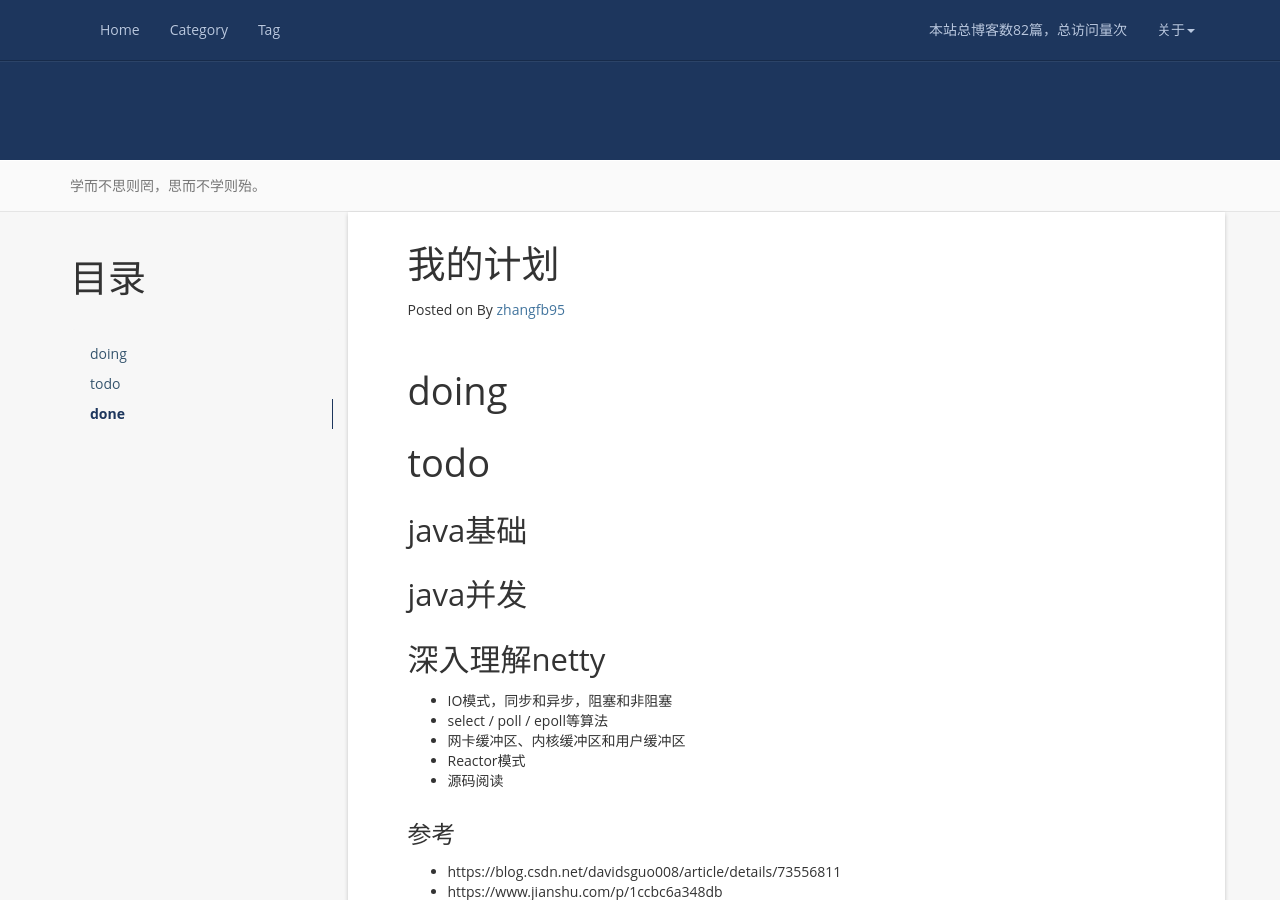
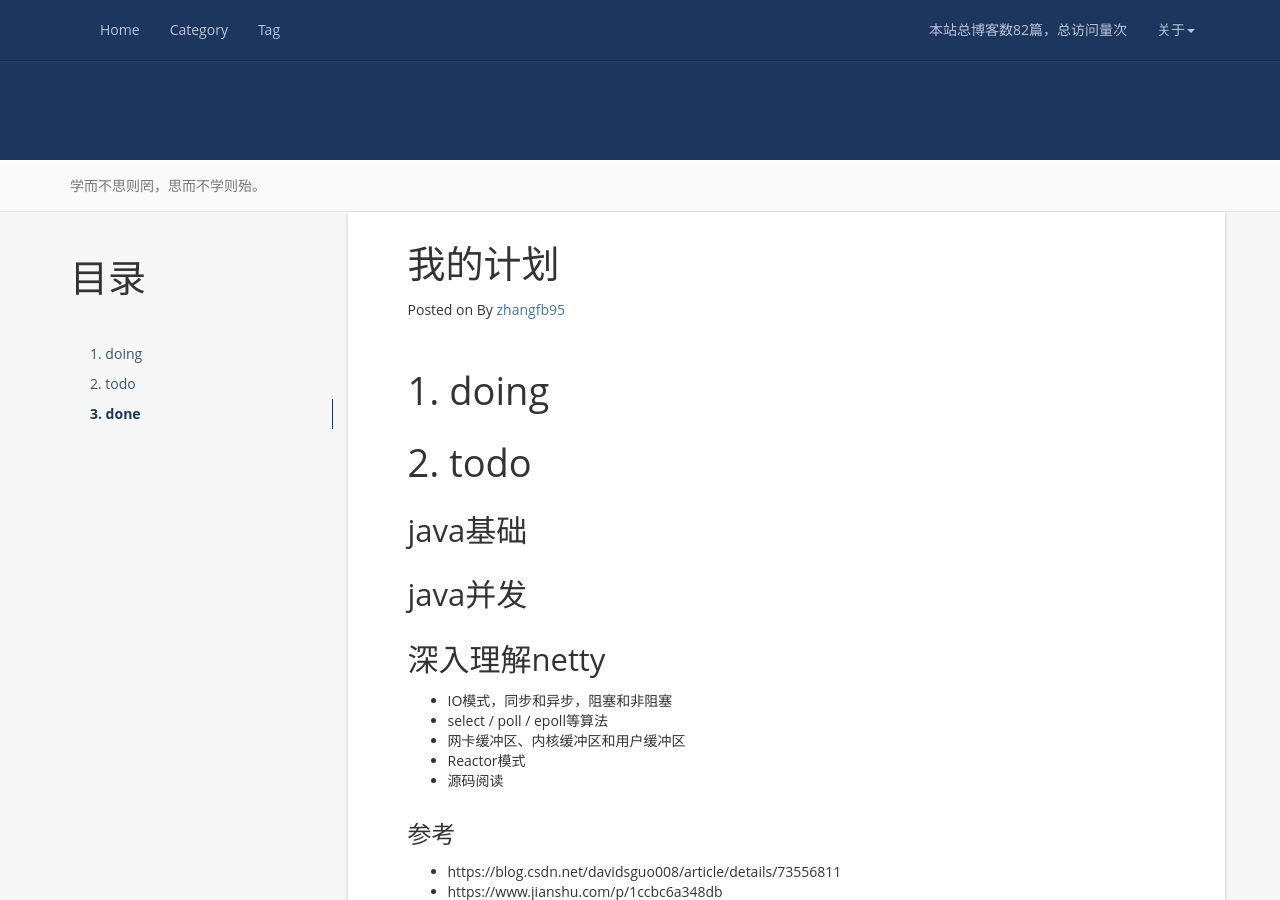
Before and after one commit to zhangfb95/zhangfb95.github.io.bak, a Jekyll site: the page built from plan.md, in a window 1280 px wide and 900 px high. Built offline with Jekyll 4.4.1, drawn with Linux system fonts in a browser that asks for light colours; nearby versions of some CDN libraries; a script that is not in the unit is left out; comment, search, counter and statistics services are not loaded.

Commit message:
添加序号

```diff
--- a/plan.md
+++ b/plan.md
@@ -7,9 +7,9 @@ permalink: /plan/
 * content
 {:toc}
 
-# doing
+# 1. doing
 
-# todo
+# 2. todo
 
 ## java基础
 
@@ -121,4 +121,4 @@ feign / eureka / hystrix / zuul
 
 ## DNS和域名解析、CDN
 
-# done
+# 3. done
```
